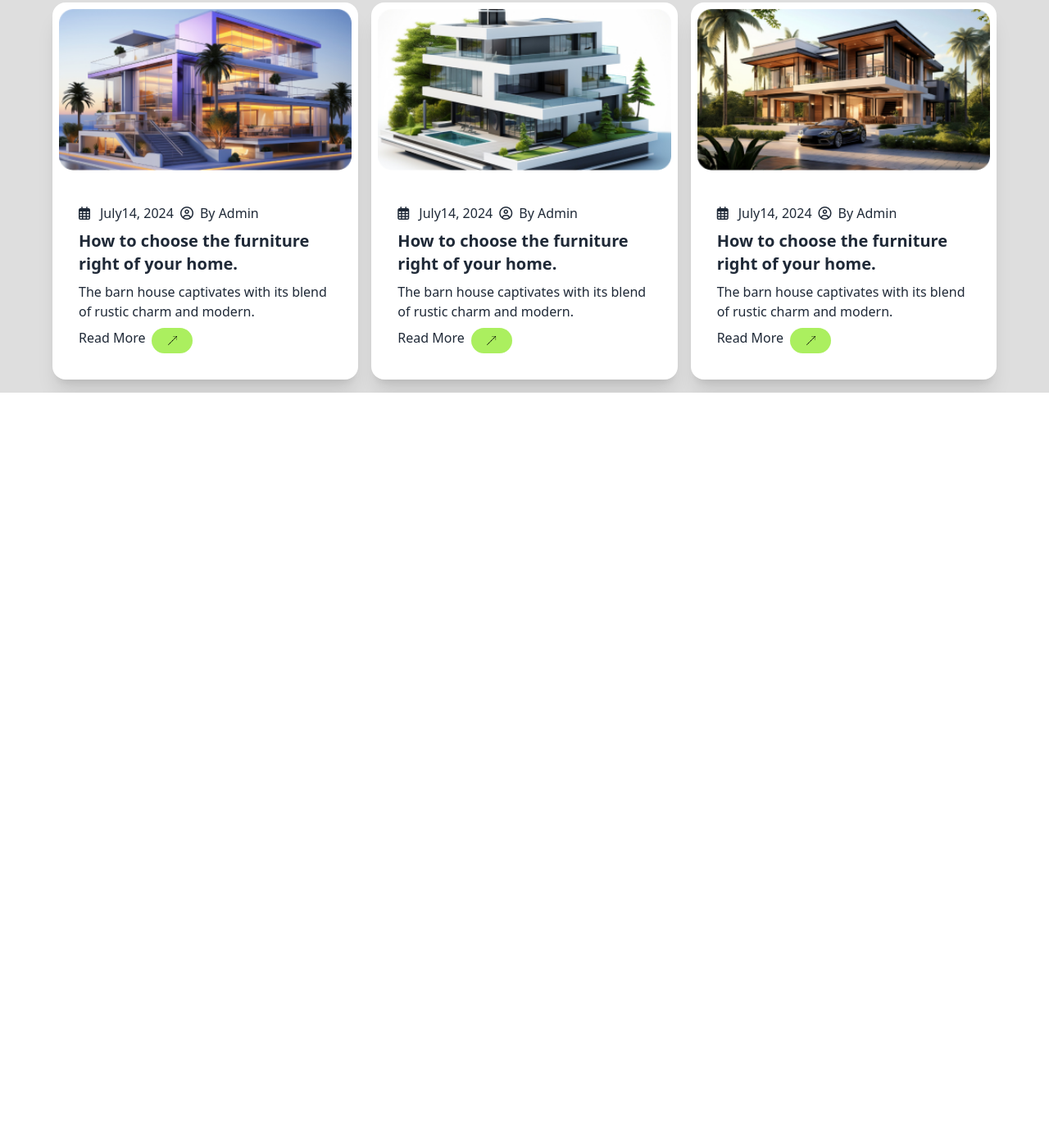
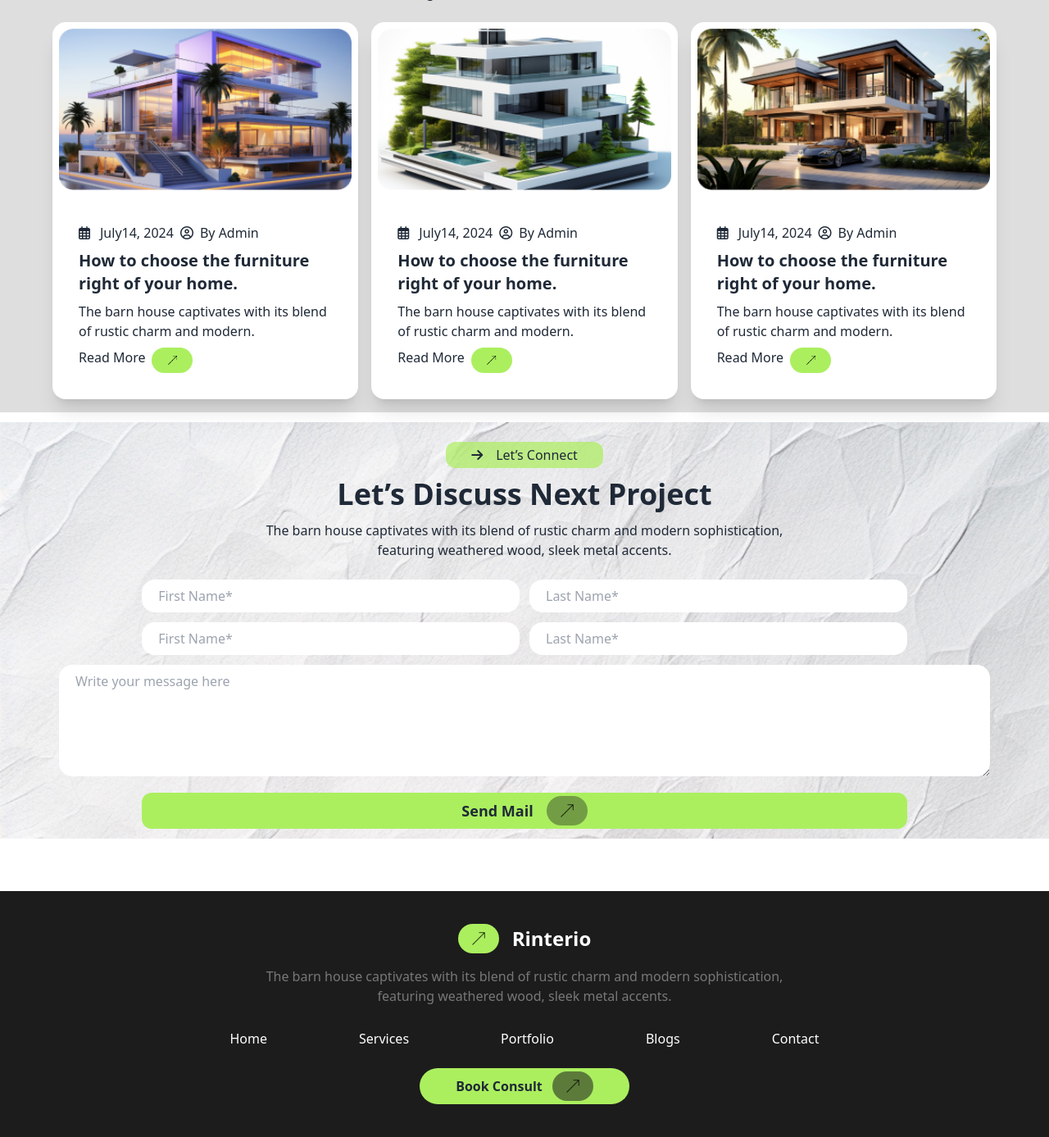
Before and after one commit to akjewel47/assignment-3, a plain HTML site: page index.html in a window 1280 px wide. Shown: the part 2044-3431 px from the top of the page at 82% size. Before the commit the page ends 2523 px from the top, so only its background shows below. Drawn offline with nearby package versions, Linux system fonts and the light colour scheme.

Commit message:
added the footer section

```diff
--- a/index.html
+++ b/index.html
@@ -220,7 +220,7 @@
         <h1 class="lg:text-4xl text-2xl font-bold text-center mb-3">
           Our Works Process
         </h1>
-        <p class="text-center mb-3">
+        <p class="text-center mb-6">
           The barn house captivates with its blend of rustic charm and modern
           sophistication,<br />
           featuring weathered wood, sleek metal accents.
@@ -277,7 +277,7 @@
         <h1 class="lg:text-4xl text-xl font-bold text-center mb-3">
           Read Our Articles and News
         </h1>
-        <p class="text-center mb-3">
+        <p class="text-center mb-6">
           The barn house captivates with its blend of rustic charm and modern
           sophistication,<br />
           featuring weathered wood, sleek metal accents.
@@ -287,7 +287,6 @@
         <div
           class="w-[100%] lg:w-[90%] mx-auto lg:flex flex-auto justify-center px-2 lg:px-0 items-center gap-4"
         >
-
           <div class="card bg-base-100 shadow-xl mb-4 lg:mb-0">
             <figure>
               <img class="w-[100%] p-2" src="assets/article1.png" alt="Shoes" />
@@ -303,11 +302,12 @@
                   <p>By Admin</p>
                 </div>
               </div>
-              <p class="text-xl font-bold">
-                How to choose the furniture right  of your home.
+              <p class="lg:text-xl font-bold">
+                How to choose the furniture right of your home.
               </p>
               <p>
-                The barn house captivates with its blend of rustic charm and modern.
+                The barn house captivates with its blend of rustic charm and
+                modern.
               </p>
               <div class="card-actions">
                 <h1>Read More</h1>
@@ -315,7 +315,7 @@
                   class="bg-[#ABEF5F] lg:py-2 flex justify-center items-center rounded-full"
                 >
                   <img
-                    class="lg:w-[30%] w-[40%]  lg:m-0"
+                    class="lg:w-[30%] w-[40%] lg:m-0"
                     src="assets/icon_img.png"
                     alt=""
                   />
@@ -339,11 +339,12 @@
                   <p>By Admin</p>
                 </div>
               </div>
-              <p class="text-xl font-bold">
-                How to choose the furniture right  of your home.
+              <p class="lg:text-xl font-bold">
+                How to choose the furniture right of your home.
               </p>
               <p>
-                The barn house captivates with its blend of rustic charm and modern.
+                The barn house captivates with its blend of rustic charm and
+                modern.
               </p>
               <div class="card-actions">
                 <h1>Read More</h1>
@@ -351,7 +352,7 @@
                   class="bg-[#ABEF5F] lg:py-2 flex justify-center items-center rounded-full"
                 >
                   <img
-                    class="lg:w-[30%] w-[40%]  lg:m-0"
+                    class="lg:w-[30%] w-[40%] lg:m-0"
                     src="assets/icon_img.png"
                     alt=""
                   />
@@ -375,11 +376,12 @@
                   <p>By Admin</p>
                 </div>
               </div>
-              <p class="text-xl font-bold">
-                How to choose the furniture right  of your home.
+              <p class="lg:text-xl font-bold">
+                How to choose the furniture right of your home.
               </p>
               <p>
-                The barn house captivates with its blend of rustic charm and modern.
+                The barn house captivates with its blend of rustic charm and
+                modern.
               </p>
               <div class="card-actions">
                 <h1>Read More</h1>
@@ -387,7 +389,7 @@
                   class="bg-[#ABEF5F] lg:py-2 flex justify-center items-center rounded-full"
                 >
                   <img
-                    class="lg:w-[30%] w-[40%]  lg:m-0"
+                    class="lg:w-[30%] w-[40%] lg:m-0"
                     src="assets/icon_img.png"
                     alt=""
                   />
@@ -397,6 +399,123 @@
           </div>
         </div>
       </section>
+
+      <!-- contact form section -->
+      <section
+        class="bg-[url('./assets/bg.jpg')] bg-no-repeat w-[100%] bg-cover mb-16 mt-3 pb-3"
+      >
+        <div class="flex justify-center items-center">
+          <div
+            class="bg-[#acef5fb5] rounded-xl flex py-1 mt-6 justify-center items-center gap-4 lg:w-[15%] w-[50%] mb-3"
+          >
+            <i class="fa-solid fa-arrow-right"></i>
+            <h1>Let’s Connect</h1>
+          </div>
+        </div>
+        <h1 class="lg:text-4xl text-xl font-bold text-center mb-3">
+          Let’s Discuss Next Project
+        </h1>
+        <p class="text-center mb-6">
+          The barn house captivates with its blend of rustic charm and modern
+          sophistication,<br />
+          featuring weathered wood, sleek metal accents.
+        </p>
+        <div
+          class="lg:flex justify-center items-center gap-3 pb-3 px-3 lg:px-0 w-[100%] lg:w-[90%] mx-auto"
+        >
+          <input
+            class="lg:w-[40%] w-[100%] lg:mb-0 mb-3 rounded-2xl p-2 px-5"
+            type="text"
+            placeholder="First Name*"
+          />
+          <input
+            class="lg:w-[40%] w-[100%] rounded-2xl p-2 px-5"
+            type="text"
+            placeholder="Last Name*"
+          />
+        </div>
+
+        <div
+          class="lg:flex justify-center items-center gap-3 pb-3 px-3 lg:px-0 w-[100%] lg:w-[90%] mx-auto"
+        >
+          <input
+            class="lg:w-[40%] w-[100%] lg:mb-0 mb-3 rounded-2xl p-2 px-5"
+            type="text"
+            placeholder="First Name*"
+          />
+          <input
+            class="lg:w-[40%] w-[100%] rounded-2xl p-2 px-5"
+            type="text"
+            placeholder="Last Name*"
+          />
+        </div>
+
+        <div
+          class="flex justify-center items-center gap-3 pb-3 w-[100%] lg:w-[90%] mx-auto lg:px-0 px-3"
+        >
+          <textarea
+            class="rounded-2xl p-2 px-5"
+            name=""
+            id=""
+            cols="117"
+            rows="5"
+            placeholder="Write your message here"
+          ></textarea>
+        </div>
+        <div
+          class="bg-[#ABEF5F] rounded-xl flex py-1 mt-2 justify-center items-center gap-4 lg:w-[73%] w-[90%] mx-auto"
+        >
+          <h1 class="text-lg font-bold">Send Mail</h1>
+          <div
+            class="bg-[#1c1c1c64] lg:px- lg:py-2 flex justify-center items-center rounded-full"
+          >
+            <img
+              class="lg:w-[40%] w-[20%] m-2 lg:m-0"
+              src="assets/icon_img.png"
+              alt=""
+            />
+          </div>
+        </div>
+      </section>
     </main>
+    <footer class="w-[100%] bg-[#1C1C1C]">
+      <div class="flex justify-center items-center lg:gap-4 gap-2 text-white pt-10">
+        <div
+          class="bg-[#ABEF5F] lg:px- lg:py-2 flex justify-center items-center rounded-full"
+        >
+          <img
+            class="lg:w-[40%] w-[40%] m-2 lg:m-0"
+            src="assets/icon_img.png"
+            alt=""
+          />
+        </div>
+        <h1 class="lg:text-2xl text-lg font-bold">Rinterio</h1>
+      </div>
+      <p class="text-center text-white opacity-40 py-4
+      ">The barn house captivates with its blend of rustic charm and modern sophistication,<br> featuring weathered wood, sleek metal accents.</p>
+      <div class="flex justify-center items-center lg:gap-28 gap-16 text-white pt-3">
+        <h1>Home</h1>
+        <h1>Services</h1>
+        <h1>Portfolio</h1>
+        <h1>Blogs</h1>
+        <h1>Contact</h1>
+      </div>
+      <div class="flex justify-center items-center lg:px-0 px-3 mt-6 pb-10">
+        <button
+          class="flex justify-center items-center gap-3 bg-[#ABEF5F] lg:px-0 px-8 py-1 rounded-3xl w-[100%] lg:w-[20%]"
+        >
+          <h1 class="font-bold">Book Consult</h1>
+          <div
+            class="bg-[#1c1c1c8b] lg:px- lg:py-2 flex justify-center items-center rounded-full"
+          >
+            <img
+              class="lg:w-[40%] w-[20%] m-2 lg:m-0"
+              src="assets/icon_img.png"
+              alt=""
+            />
+          </div>
+        </button>
+      </div>
+    </footer>
   </body>
 </html>
```
